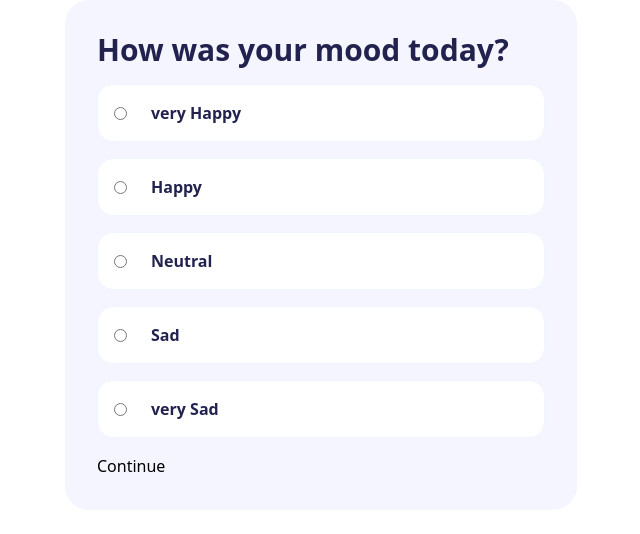
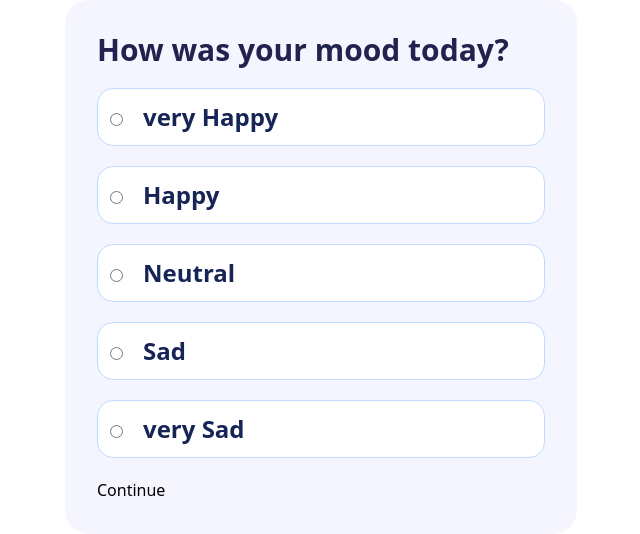
Before and after one commit to K-nass/mood-track, a React (Vite) app: page / in a window 1280 px wide. Shown: the top 534 px of the page, without its empty margins (319-959 px from the left). Built offline with nearby package versions, Linux system fonts and the light colour scheme.

Commit message:
added border when select radio input in mood form

```diff
--- /dev/null
+++ b/prettier.config.js
@@ -0,0 +1,6 @@
+// prettier.config.js
+
+/** @type {import('prettier').Config & import('prettier-plugin-tailwindcss').PluginOptions} */
+export default {
+  plugins: ["prettier-plugin-tailwindcss"],
+};
--- a/src/components/MoodForm/MoodForm.jsx
+++ b/src/components/MoodForm/MoodForm.jsx
@@ -17,14 +17,16 @@ export default function MoodForm({
 }) {
   return (
     <form className="">
-      <h1 className="text-[#22224f] font-bold text-3xl">
+      <h1 className="text-3xl font-bold text-[#22224f]">
         How was your mood today?
       </h1>
       {moods.length > 0
         ? moods.map((m) => (
-            <div className="flex  justify-start items-center space-x-6 my-4 bg-white p-4 rounded-2xl border border-blue-50 hover:bg-blue-50 hover:border-blue-100 text-[#22224f] font-semibold cursor-pointer ">
+            <div
+              className={`my-5 space-x-5 rounded-2xl border border-blue-200 p-3 text-2xl font-semibold text-blue-950 ${state.moodName == m.moodName ? "border-2 border-blue-500" : ""} cursor-pointer bg-white`}
+            >
               <input
-                className=""
+                className="accent-blue-500"
                 type="radio"
                 name="mood"
                 id={m.moodName.trim()}
@@ -37,7 +39,7 @@ export default function MoodForm({
                   });
                 }}
               />
-              <label className="" htmlFor={m.moodName.trim()}>
+              <label className="cursor-pointer" htmlFor={m.moodName.trim()}>
                 {m.moodName}
               </label>
             </div>
--- a/src/components/MultiStepForm/MultiStepForm.jsx
+++ b/src/components/MultiStepForm/MultiStepForm.jsx
@@ -37,7 +37,7 @@ export default function MultiStepForm() {
   }, [state]);
 
   return (
-    <div className="bg-[#f5f5ff] rounded-3xl w-lg m-auto p-8">
+    <div className="m-auto w-lg rounded-3xl bg-[#f5f5ff] p-8">
       {state.step == 1 && (
         <MoodForm
           state={state}
```
